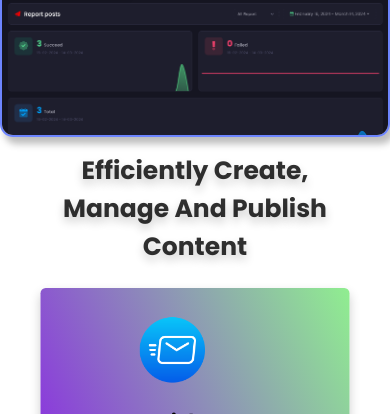
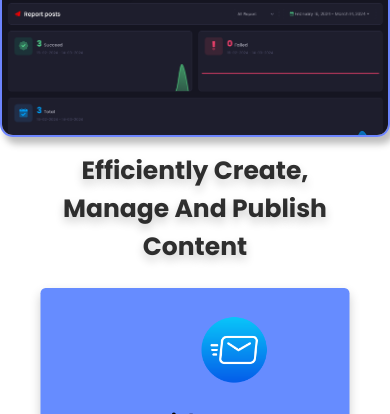
Before and after one commit to kamaleeshwaran-M-P/social-media-management, a plain HTML site: page index.html in a window 390 px wide. In both pictures the pointer is over the element 195 px from the left and 818 px from the top of the page. Shown: the part 430-844 px from the top of the page. Drawn offline with Linux system fonts and the light colour scheme.

Commit message:
Update style.css

```diff
--- a/style.css
+++ b/style.css
@@ -306,7 +306,7 @@
         width:70px;
         height:70px;
         margin: 20px;
-        margin-left: 80px;
+        margin-left: 140px;
             }
 
 
@@ -328,7 +328,7 @@
     }
     .box:hover{
         transform: scale(1.03);
-        background: linear-gradient(65deg ,blueviolet,lightgreen);
+        background-color:#668cff;
     }
 
 
```
